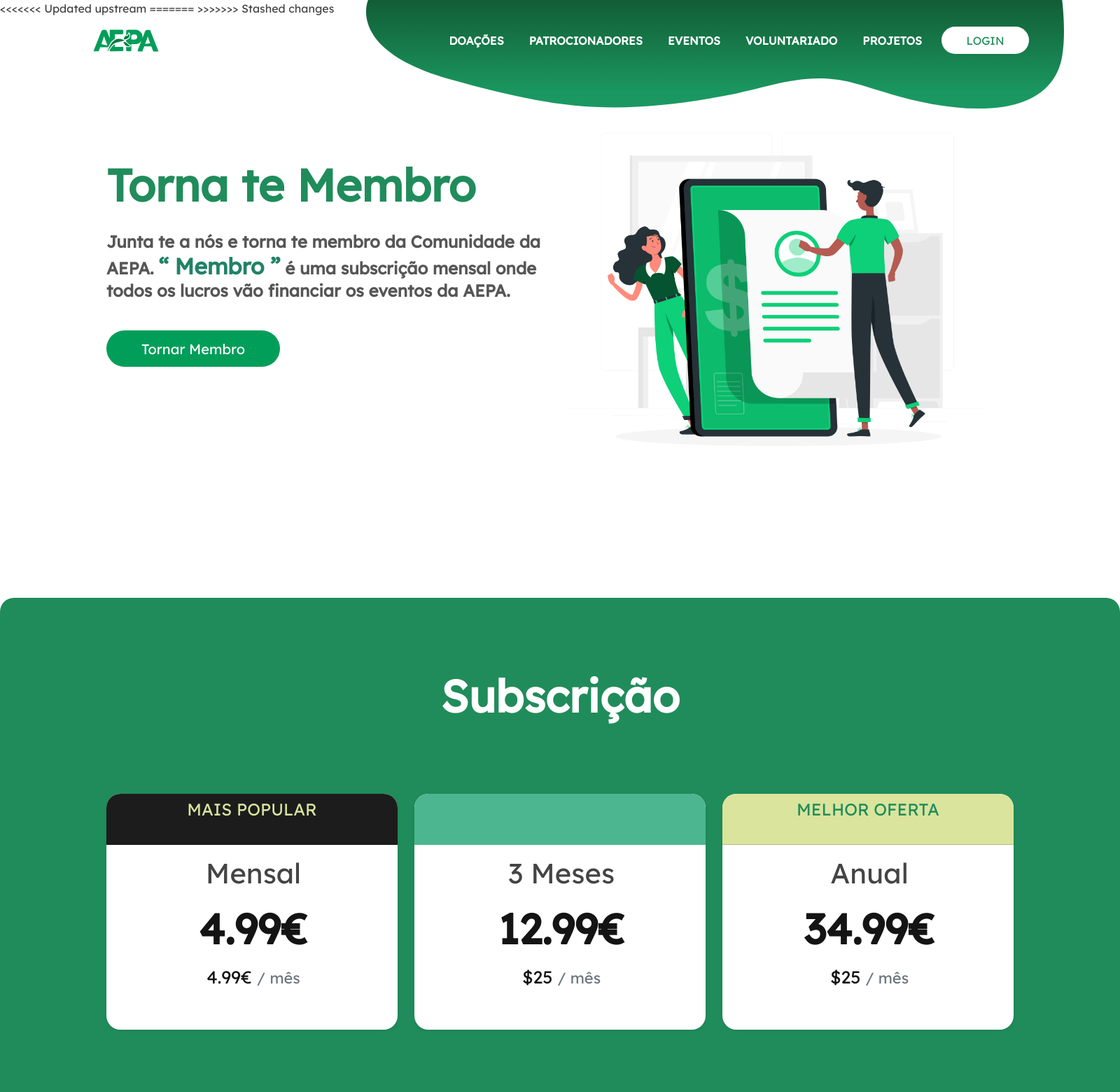
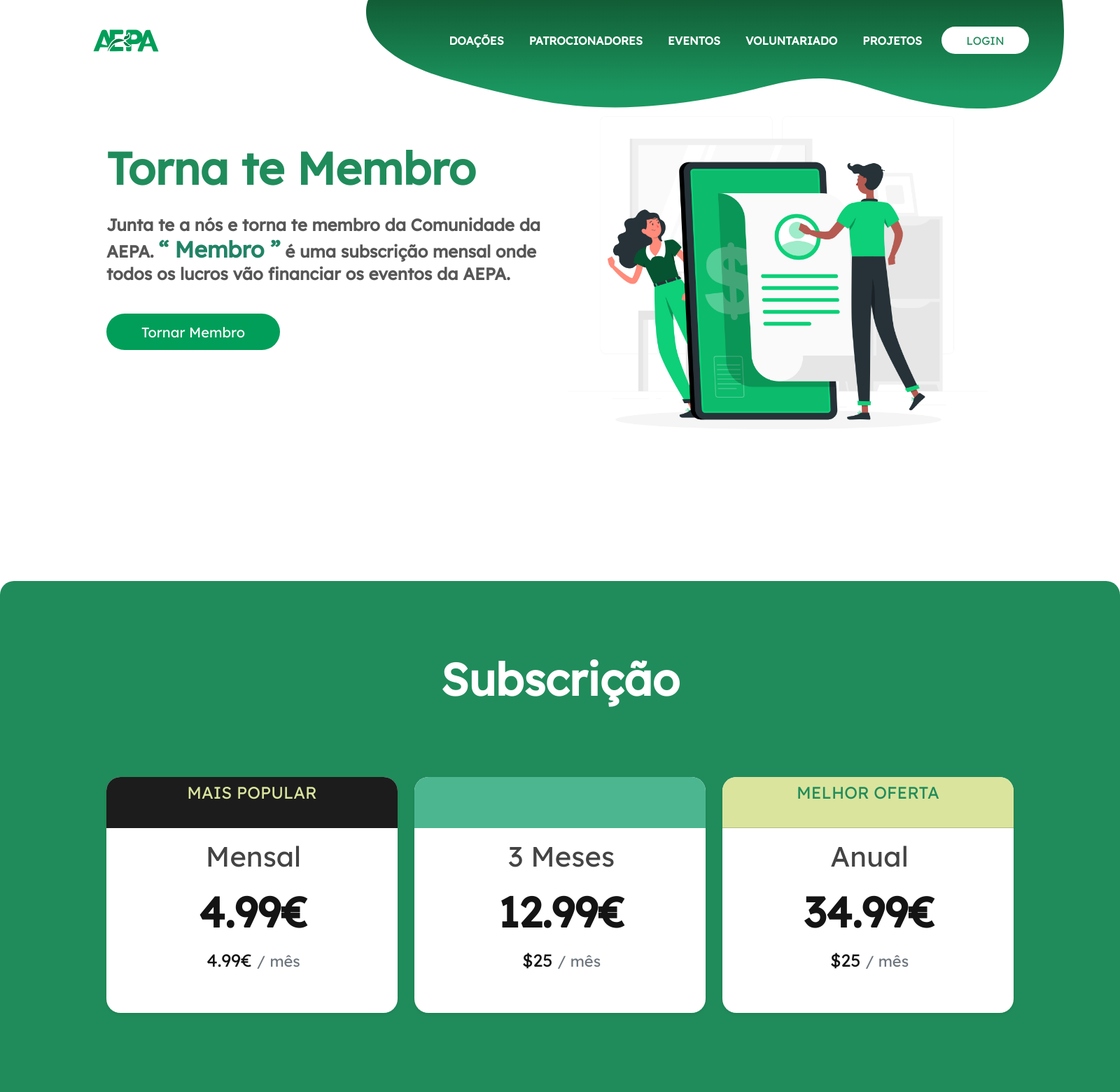
Before and after one commit to CristianoSamtps/AEPA, a Laravel app: page /tornarMembro in a window 1600 px wide. Shown: the top 1560 px of the page at 70% size. Run offline with Laravel 10, Linux system fonts and the light colour scheme.

Commit message:
Update tornarMembro.blade.php

```diff
--- a/resources/views/tornarMembro.blade.php
+++ b/resources/views/tornarMembro.blade.php
@@ -1,10 +1,10 @@
 @extends('layouts.master')
 
-<<<<<<< Updated upstream
+
 @section('title', 'AEPA')
-=======
+
 @section('title', 'AEPA | Membro')
->>>>>>> Stashed changes
+
 
 @section('styles')
     <link href="{{ asset('/css/styleR.css') }}" rel="stylesheet">
```
